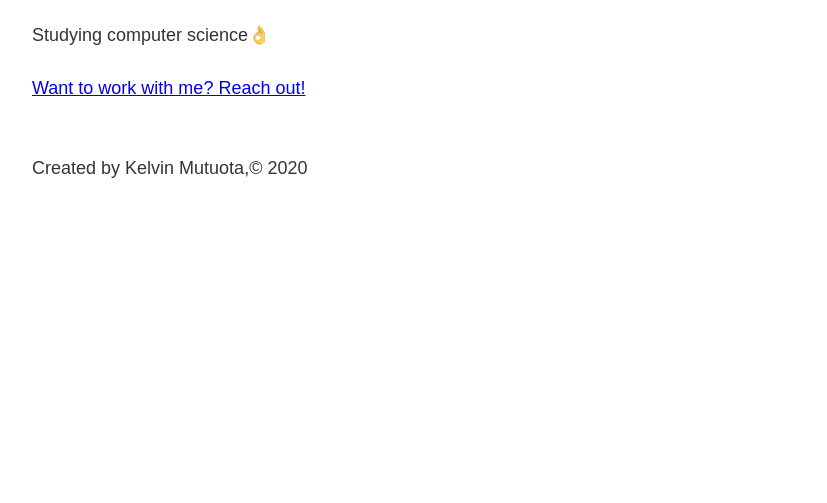
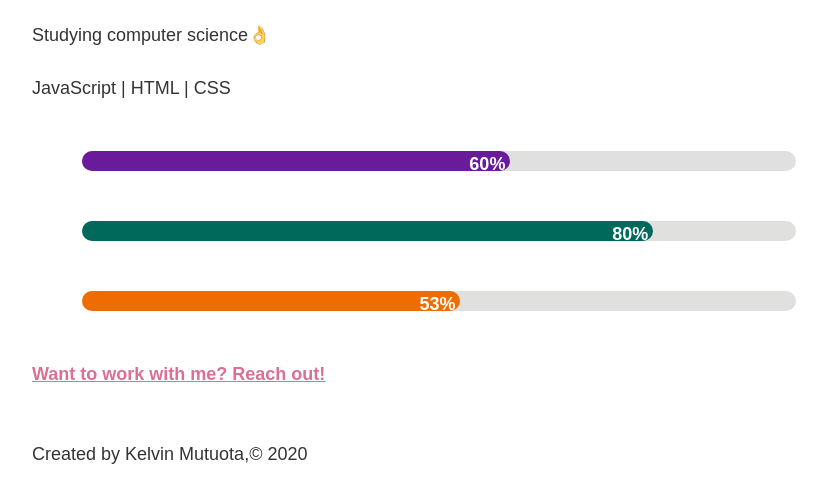
Before and after one commit to mutuotakelvin/gatsby-app, a Gatsby site: page /about in a window 1280 px wide. Shown: the part 599-1102 px from the top of the page, without its empty margins (251-1078 px from the left). Before the commit the page ends 824 px from the top, so only its background shows below. Built offline with nearby package versions, Linux system fonts and the light colour scheme; Gatsby itself is replaced by a stand-in of ours.

Commit message:
added skill and card

```diff
--- a/gatsby-config.js
+++ b/gatsby-config.js
@@ -6,6 +6,7 @@ module.exports = {
   },
   plugins: [
     `gatsby-plugin-react-helmet`,
+    `gatsby-plugin-styled-components`,
     {
       resolve: "gatsby-source-contentful",
       options: {
@@ -14,6 +15,13 @@ module.exports = {
       },
     },
     `gatsby-plugin-sass`,
+    {
+      resolve: `gatsby-source-filesystem`,
+      options: {
+        name: `src`,
+        path: `${__dirname}/src/`,
+      },
+    },
     {
       resolve: `gatsby-source-filesystem`,
       options: {
--- /dev/null
+++ b/src/components/skill.js
@@ -0,0 +1,37 @@
+import React from "react"
+import style from "styled-components"
+
+const ProgressBar = props => {
+  const { bgcolor, completed } = props
+
+  const containerStyles = {
+    height: 20,
+    width: "100%",
+    backgroundColor: "#e0e0de",
+    borderRadius: 50,
+    margin: 50,
+  }
+
+  const fillerStyles = {
+    height: "100%",
+    width: `${completed}%`,
+    backgroundColor: bgcolor,
+    borderRadius: "inherit",
+    textAlign: "right",
+  }
+
+  const labelStyles = {
+    padding: 5,
+    color: "white",
+    fontWeight: "bold",
+  }
+  return (
+    <div style={containerStyles}>
+      <div style={fillerStyles}>
+        <span style={labelStyles}>{`${completed}%`}</span>
+      </div>
+    </div>
+  )
+}
+
+export default ProgressBar
--- a/src/pages/about.js
+++ b/src/pages/about.js
@@ -1,18 +1,49 @@
 import React from "react"
 import { Link } from "gatsby"
+import styled from "styled-components"
 
 import Layout from "../components/layout"
 import Head from "../components/head"
+import ProgressBar from "../components/skill"
+
+const StyledLink = styled(Link)`
+  color: palevioletred;
+  font-weight: bold;
+`
+const testData = [
+  { bgcolor: "#6a1b9a", completed: 60 },
+  { bgcolor: "#00695c", completed: 80 },
+  { bgcolor: "#ef6c00", completed: 53 },
+]
+
 const AboutPage = () => {
   return (
     <Layout>
       <Head title="About" />
-      <h1>About Page</h1>
-      <h2>I'am a fullstack developer passionate about new technologies.</h2>
+      <div>
+        <h1>About Page</h1>
+        <h2>I'am a fullstack developer passionate about new technologies.</h2>
 
-      <h1>Currently a student in Machakos University </h1>
-      <p>Studying computer science👌</p>
-      <Link to="/contact">Want to work with me? Reach out!</Link>
+        <h1>Currently a student in Machakos University </h1>
+      </div>
+      <div>
+        <p>
+          Studying computer science<span role="img">👌</span>
+        </p>
+      </div>
+      <div>
+        <div>JavaScript | HTML | CSS</div>
+        <div className="App">
+          {testData.map((item, idx) => (
+            <ProgressBar
+              key={idx}
+              bgcolor={item.bgcolor}
+              completed={item.completed}
+            />
+          ))}
+        </div>
+      </div>
+      <StyledLink to="/contact">Want to work with me? Reach out!</StyledLink>
     </Layout>
   )
 }
--- a/src/pages/index.js
+++ b/src/pages/index.js
@@ -1,15 +1,15 @@
 import React from "react"
-import { Link } from "gatsby"
 
 import Layout from "../components/layout"
 import Head from "../components/head"
+import Card from "../components/card"
 
 const IndexPage = () => {
   return (
     <Layout>
       <Head title="Home" />
-      <h1>Hello!</h1>
-      <h2>I'am Kelvin Mutuota, a full-stack developer living in Nakuru.</h2>
+
+      <Card />
     </Layout>
   )
 }
```
Also changed, not shown: package.json (+7 -1 lines), src/components/card.js (added, +24 -0 lines), images/shalom-mwenesi.jpg (added), 1 other file.
